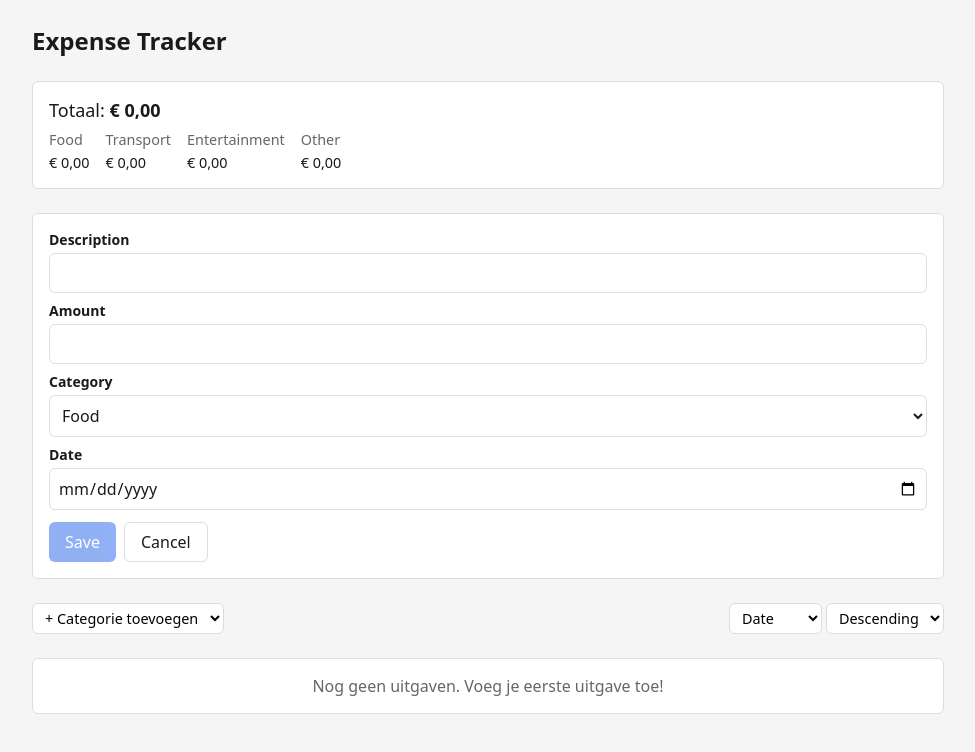
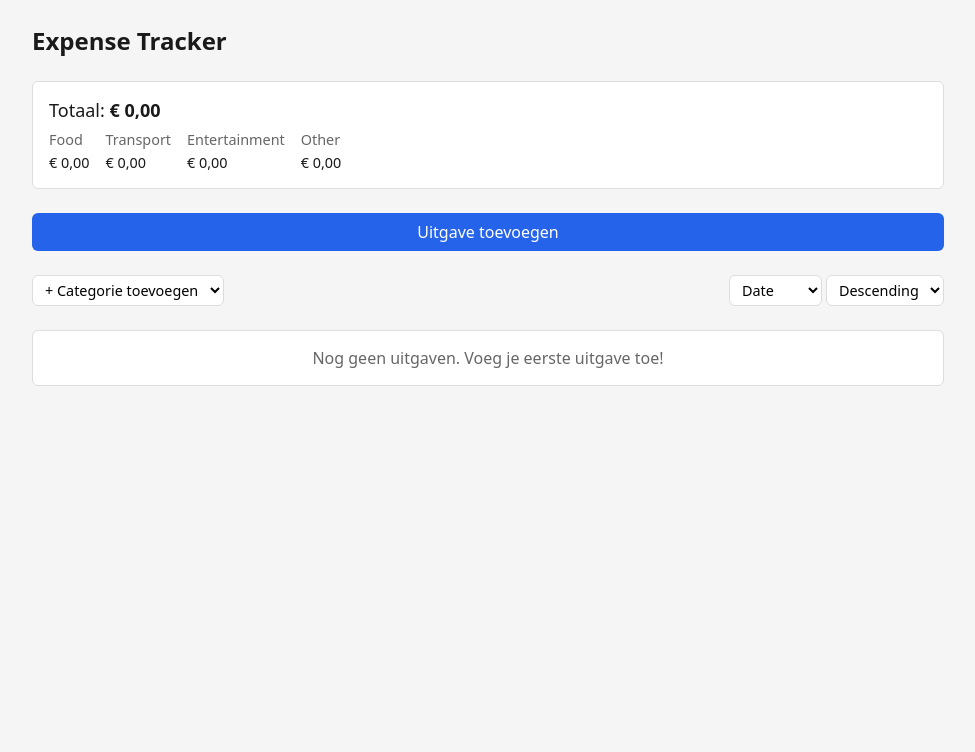
Before and after one commit to Marc-Elz/expense-tracker, a JavaScript app in the folder app/: page / in a window 1280 px wide. Shown: the top 752 px of the page, without its empty margins (152-1127 px from the left). Built offline with nearby package versions, Linux system fonts and the light colour scheme.

Commit message:
Phase 7: Refactor form to modals

```diff
--- a/app/src/ExpenseTracker.vue
+++ b/app/src/ExpenseTracker.vue
@@ -3,6 +3,7 @@
     <Toast :message="storageError" @dismiss="clearStorageError" />
     <h1 class="page-title">Expense Tracker</h1>
     <SummaryDashboard :total="total" :category-totals="categoryTotals" />
+    <Modal :open="isFormOpen" @cancel="handleCancel">
       <ExpenseForm
         :key="formKey"
         :expense="editingExpense"
@@ -12,6 +13,8 @@
         @submit="handleFormSubmit"
         @cancel="handleCancel"
       />
+    </Modal>
+    <button type="button" class="btn-primary" @click="handleAddNew">Uitgave toevoegen</button>
     <FilterBar :filters="filters" @update:filters="handleFiltersUpdate" />
     <ExpenseList
       :expenses="filteredExpenses"
@@ -40,6 +43,7 @@ import ExpenseList from './components/ExpenseList.vue'
 import FilterBar from './components/FilterBar.vue'
 import SummaryDashboard from './components/SummaryDashboard.vue'
 import ConfirmModal from './components/ConfirmModal.vue'
+import Modal from './components/Modal.vue'
 import Toast from './components/Toast.vue'
 
 const { expenses, addExpense, updateExpense, deleteExpense, storageError, clearStorageError } =
@@ -53,6 +57,7 @@ const editingExpense = computed(() =>
 
 const formKey = ref(0)
 const pendingDeleteId = ref<string | null>(null)
+const isFormOpen = ref(false)
 
 const total = computed(() => filteredExpenses.value.reduce((sum, e) => sum + e.amount, 0))
 
@@ -86,8 +91,15 @@ function handleBlur(field: 'description' | 'amount' | 'category' | 'date', value
   validateField(field)
 }
 
+function handleAddNew() {
+  resetForm()
+  formKey.value++
+  isFormOpen.value = true
+}
+
 function handleEdit(expense: Expense) {
   populateForm(expense)
+  isFormOpen.value = true
 }
 
 function handleFormSubmit(data: Omit<Expense, 'id' | 'createdAt'>) {
@@ -98,6 +110,7 @@ function handleFormSubmit(data: Omit<Expense, 'id' | 'createdAt'>) {
   }
   resetForm()
   formKey.value++
+  isFormOpen.value = false
 }
 
 function handleFiltersUpdate(newFilters: Filters) {
@@ -120,6 +133,7 @@ function handleCancelDelete() {
 function handleCancel() {
   resetForm()
   formKey.value++
+  isFormOpen.value = false
 }
 </script>
 
@@ -137,4 +151,17 @@ function handleCancel() {
   margin: 0;
   font-size: 1.5rem;
 }
+
+.btn-primary {
+  background: var(--color-primary);
+  color: #fff;
+  border: none;
+  border-radius: var(--radius);
+  padding: var(--spacing-2) var(--spacing-3);
+  font-size: 1rem;
+}
+
+.btn-primary:hover {
+  background: var(--color-primary-hover);
+}
 </style>
--- a/app/src/components/ConfirmModal.vue
+++ b/app/src/components/ConfirmModal.vue
@@ -1,16 +1,16 @@
 <template>
-  <div v-if="open" class="backdrop" @click.self="emit('cancel')">
-    <div class="modal">
-      <p>{{ message }}</p>
-      <div class="actions">
-        <button type="button" class="btn-secondary" @click="emit('cancel')">Cancel</button>
-        <button type="button" class="btn-danger" @click="emit('confirm')">Confirm</button>
-      </div>
+  <Modal :open="open" @cancel="emit('cancel')">
+    <p>{{ message }}</p>
+    <div class="actions">
+      <button type="button" class="btn-secondary" @click="emit('cancel')">Cancel</button>
+      <button type="button" class="btn-danger" @click="emit('confirm')">Confirm</button>
     </div>
-  </div>
+  </Modal>
 </template>
 
 <script setup lang="ts">
+import Modal from './Modal.vue'
+
 defineProps<{
   open: boolean
   message: string
@@ -23,26 +23,7 @@ const emit = defineEmits<{
 </script>
 
 <style scoped>
-.backdrop {
-  position: fixed;
-  inset: 0;
-  background: rgba(0, 0, 0, 0.5);
-  display: flex;
-  align-items: center;
-  justify-content: center;
-  z-index: 100;
-}
-
-.modal {
-  background: var(--color-surface);
-  border-radius: var(--radius);
-  padding: var(--spacing-4);
-  max-width: 360px;
-  width: 90%;
-  box-shadow: 0 10px 30px rgba(0, 0, 0, 0.2);
-}
-
-.modal p {
+p {
   margin: 0 0 var(--spacing-3);
 }
 
--- /dev/null
+++ b/app/src/components/Modal.vue
@@ -0,0 +1,38 @@
+<template>
+  <div v-if="open" class="backdrop" @click.self="emit('cancel')">
+    <div class="modal">
+      <slot />
+    </div>
+  </div>
+</template>
+
+<script setup lang="ts">
+defineProps<{
+  open: boolean
+}>()
+
+const emit = defineEmits<{
+  cancel: []
+}>()
+</script>
+
+<style scoped>
+.backdrop {
+  position: fixed;
+  inset: 0;
+  background: rgba(0, 0, 0, 0.5);
+  display: flex;
+  align-items: center;
+  justify-content: center;
+  z-index: 100;
+}
+
+.modal {
+  background: var(--color-surface);
+  border-radius: var(--radius);
+  padding: var(--spacing-4);
+  max-width: 480px;
+  width: 90%;
+  box-shadow: 0 10px 30px rgba(0, 0, 0, 0.2);
+}
+</style>
```
Also changed, not shown: 2 other files (tests, documents, lock files or other folders). Lines whose indentation alone changed are shown as unchanged.
